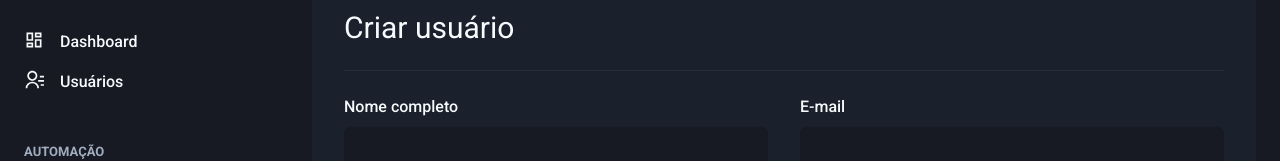
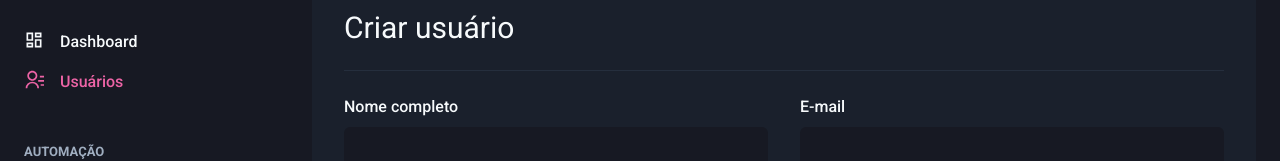
Before and after one commit to augustojs1/ignite-dashgo, a Next.js app: page /users/create in a window 1280 px wide. Shown: the part 142-303 px from the top of the page. Built offline with nearby package versions, Linux system fonts and the light colour scheme.

Commit message:
feat: create activeLink component

```diff
--- /dev/null
+++ b/src/components/ActiveLink.tsx
@@ -0,0 +1,37 @@
+import Link, { LinkProps } from "next/link";
+import { useRouter } from "next/router";
+import { cloneElement, ReactElement } from "react";
+
+interface ActiveLinkProps extends LinkProps {
+  children: ReactElement; // precisa ser componente react <react />
+  shouldMatchExactHref?: boolean;
+}
+
+export function ActiveLink({
+  children,
+  shouldMatchExactHref = false,
+  ...rest
+}: ActiveLinkProps) {
+  const { asPath } = useRouter();
+
+  let isActive = false;
+
+  if (shouldMatchExactHref && (asPath === rest.href || asPath === rest.as)) {
+    isActive = true;
+  }
+
+  if (
+    !shouldMatchExactHref &&
+    (asPath.startsWith(String(rest.href)) || asPath.startsWith(String(rest.as)))
+  ) {
+    isActive = true;
+  }
+
+  return (
+    <Link {...rest}>
+      {cloneElement(children, {
+        color: isActive ? "pink.400" : "gray.50",
+      })}
+    </Link>
+  );
+}
--- a/src/components/Sidebar/NavLink.tsx
+++ b/src/components/Sidebar/NavLink.tsx
@@ -1,23 +1,27 @@
 import {
   Icon,
-  Link,
+  Link as ChakraLink,
   Text,
   LinkProps as ChakraLinkProps,
 } from "@chakra-ui/react";
 import { ElementType } from "react";
+import { ActiveLink } from "../ActiveLink";
 
 interface NavLinkProps extends ChakraLinkProps {
   icon: ElementType;
   children: string;
+  href: string;
 }
 
-export function NavLink({ icon, children, ...rest }: NavLinkProps) {
+export function NavLink({ icon, children, href, ...rest }: NavLinkProps) {
   return (
-    <Link display={"flex"} align="center" {...rest}>
-      <Icon as={icon} fontSize={"20"} />
-      <Text ml={"4"} fontWeight={"medium"}>
-        {children}
-      </Text>
-    </Link>
+    <ActiveLink href={href} passHref>
+      <ChakraLink display={"flex"} align="center" {...rest}>
+        <Icon as={icon} fontSize={"20"} />
+        <Text ml={"4"} fontWeight={"medium"}>
+          {children}
+        </Text>
+      </ChakraLink>
+    </ActiveLink>
   );
 }
--- a/src/components/Sidebar/SidebarNav.tsx
+++ b/src/components/Sidebar/SidebarNav.tsx
@@ -12,12 +12,20 @@
   return (
     <Stack spacing={"12"} align={"flex-start"}>
       <NavSection title="GERAL">
-        <NavLink icon={RiDashboardLine}>Dashboard</NavLink>
-        <NavLink icon={RiContactsLine}>Usuários</NavLink>
+        <NavLink icon={RiDashboardLine} href="/dashboard">
+          Dashboard
+        </NavLink>
+        <NavLink icon={RiContactsLine} href="/users">
+          Usuários
+        </NavLink>
       </NavSection>
       <NavSection title="AUTOMAÇÃO">
-        <NavLink icon={RiInputMethodLine}>Formulários</NavLink>
-        <NavLink icon={RiGitMergeLine}>Automação</NavLink>
+        <NavLink icon={RiInputMethodLine} href="/forms">
+          Formulários
+        </NavLink>
+        <NavLink icon={RiGitMergeLine} href="/automation">
+          Automação
+        </NavLink>
       </NavSection>
     </Stack>
   );
--- a/src/pages/users/create.tsx
+++ b/src/pages/users/create.tsx
@@ -11,6 +11,7 @@
 import Header from "../../components/Header";
 import Sidebar from "../../components/Sidebar";
 import { Input } from "../../components/Form/Input";
+import Link from "next/link";
 
 export default function CreateUser() {
   return (
@@ -51,7 +52,11 @@
 
           <Flex mt={"8"} justify={"flex-end"}>
             <HStack spacing={"4"}>
-              <Button colorScheme={"whiteAlpha"}>Cancelar</Button>
+              <Link href={"/users"} passHref>
+                <Button as="a" colorScheme={"whiteAlpha"}>
+                  Cancelar
+                </Button>
+              </Link>
               <Button colorScheme={"pink"}>Salvar</Button>
             </HStack>
           </Flex>
--- a/src/pages/users/index.tsx
+++ b/src/pages/users/index.tsx
@@ -14,6 +14,7 @@
   Text,
   useBreakpointValue,
 } from "@chakra-ui/react";
+import Link from "next/link";
 import { RiAddLine, RiPencilFill, RiPencilLine } from "react-icons/ri";
 import Header from "../../components/Header";
 import { Pagination } from "../../components/Pagination";
@@ -36,6 +37,7 @@
             <Heading size={"lg"} fontWeight={"normal"}>
               Usuários
             </Heading>
+            <Link href={"/users/create"} passHref>
               <Button
                 as="a"
                 size={"sm"}
@@ -45,6 +47,7 @@
               >
                 Criar novo
               </Button>
+            </Link>
           </Flex>
           <Table colorScheme={"whiteAlpha"}>
             <Thead>
```
Lines whose indentation alone changed are shown as unchanged.
